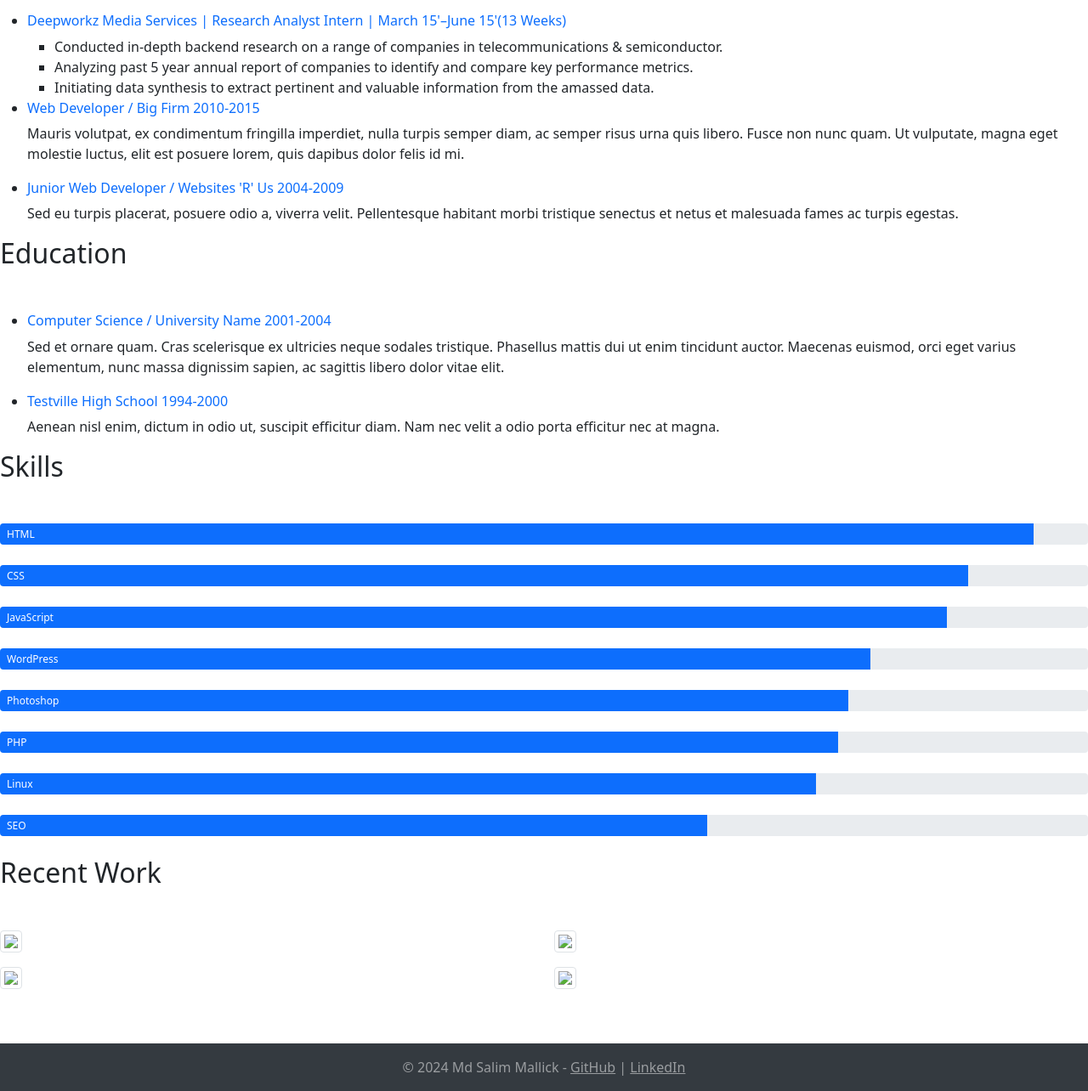
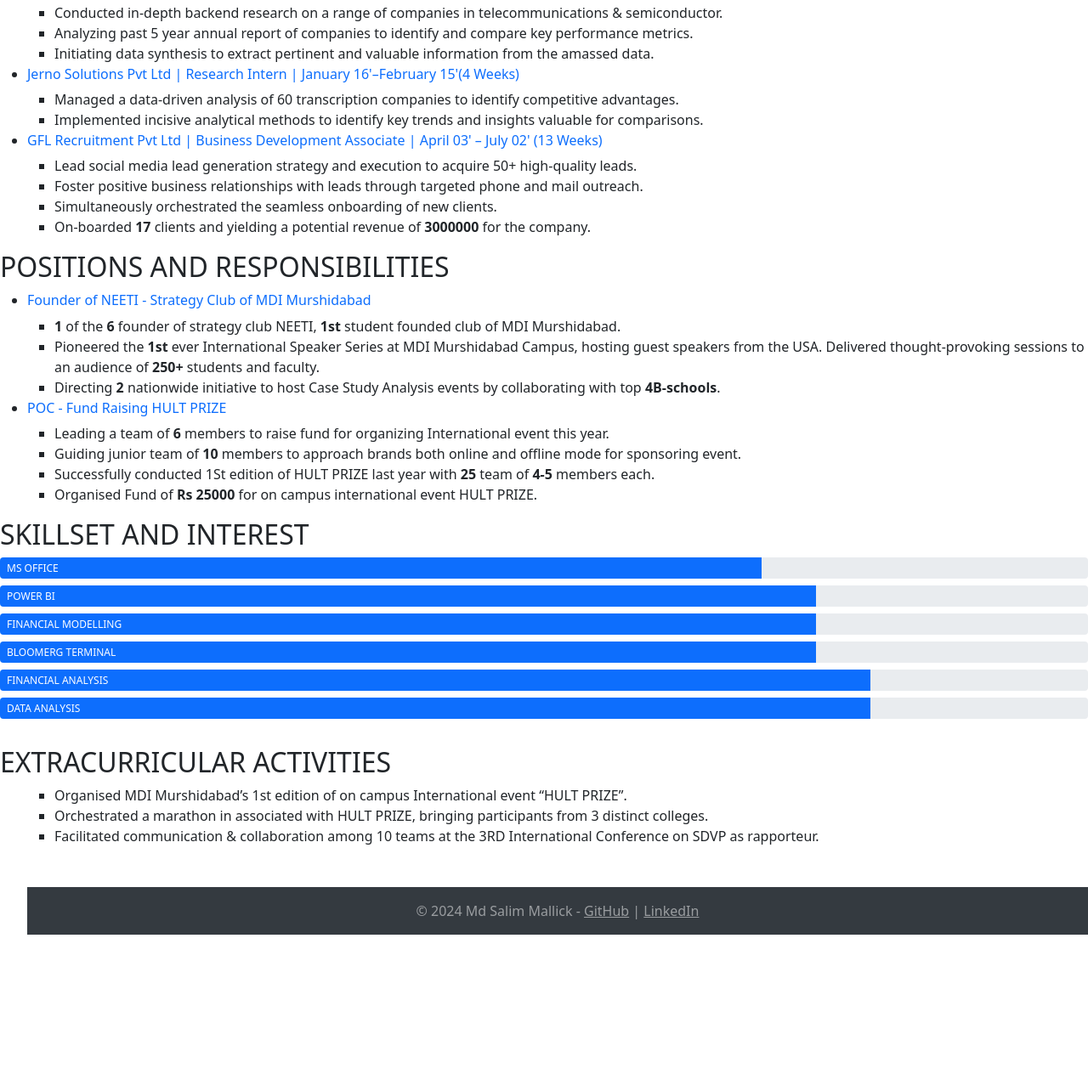
Before and after one commit to mdsalimmallick/mdsalimmallick.github.io, a plain HTML site: page index.html in a window 1280 px wide. Shown: the part 582-1866 px from the top of the page at 85% size. After the commit the page ends 1698 px from the top, so only its background shows below. Drawn offline with nearby package versions, Linux system fonts and the light colour scheme.

Commit message:
resume updated

```diff
--- a/index.html
+++ b/index.html
@@ -62,11 +62,10 @@
       </div>
     </div>
   </main>
-  <h2 class="mb-5">INTERNSHIPS</h2>
+  <h2 class="mb-2">INTERNSHIPS</h2>
   <ul>
     <li>
       <h6 class="text-primary">Deepworkz Media Services | Research Analyst Intern | March 15'–June 15'(13 Weeks)</h6>
-
       <ul style="list-style-type:square;">
         <li>Conducted in-depth backend research on a range of companies in telecommunications & semiconductor.</li>
         <li>Analyzing past 5 year annual report of companies to identify and compare key performance metrics.</li>
@@ -74,78 +73,76 @@
       </ul>
     </li>
     <li>
-      <h6 class="text-primary">Web Developer / Big Firm 2010-2015</h6>
-      <p>Mauris volutpat, ex condimentum fringilla imperdiet, nulla turpis semper diam, ac semper risus urna quis libero. Fusce non nunc quam. Ut vulputate, magna eget molestie luctus, elit est posuere lorem, quis dapibus dolor felis id mi.</p>
+        <h6 class="text-primary">Jerno Solutions Pvt Ltd | Research Intern | January 16'–February 15'(4 Weeks)</h6>
+        <ul style="list-style-type:square;">
+            <li>Managed a data-driven analysis of 60 transcription companies to identify competitive advantages.</li>
+            <li>Implemented incisive analytical methods to identify key trends and insights valuable for comparisons.</li>
+        </ul>
       </li>
       <li>
-      <h6 class="text-primary">Junior Web Developer / Websites 'R' Us 2004-2009</h6>
-      <p>Sed eu turpis placerat, posuere odio a, viverra velit. Pellentesque habitant morbi tristique senectus et netus et malesuada fames ac turpis egestas.</p>
+        <h6 class="text-primary">GFL Recruitment Pvt Ltd | Business Development Associate | April 03' – July 02' (13 Weeks)</h6>
+        <ul style="list-style-type:square;">
+            <li>Lead social media lead generation strategy and execution to acquire 50+ high-quality leads.</li>
+            <li>Foster positive business relationships with leads through targeted phone and mail outreach.</li>
+            <li>Simultaneously orchestrated the seamless onboarding of new clients.</li>
+            <li>On-boarded <b>17</b> clients and yielding a potential revenue of <b>3000000</b> for the company.</li>
+        </ul>
       </li>
   </ul>
 
-  <h2 class="mb-5">Education</h2>
+  <h2 class="mb-2">POSITIONS AND RESPONSIBILITIES</h2>
 <ul>
     <li>
-    <h6 class="text-primary">Computer Science / University Name 2001-2004</h6>
-    <p>Sed et ornare quam. Cras scelerisque ex ultricies neque sodales tristique. Phasellus mattis dui ut enim tincidunt auctor. Maecenas euismod, orci eget varius elementum, nunc massa dignissim sapien, ac sagittis libero dolor vitae elit.</p>
+    <h6 class="text-primary">Founder of NEETI - Strategy Club of MDI Murshidabad</h6>
+    <ul style="list-style-type:square;">
+        <li><b>1</b> of the <b>6</b> founder of strategy club NEETI, <b>1st</b> student founded club of MDI Murshidabad.</li>
+        <li>Pioneered the <b>1st</b> ever International Speaker Series at MDI Murshidabad Campus, hosting guest speakers from the USA. Delivered thought-provoking sessions to an audience of <b>250+</b> students and faculty.</li>
+        <li>Directing <b>2</b> nationwide initiative to host Case Study Analysis events by collaborating with top <b>4B-schools</b>.</li>
+    </ul>
   </li>
+
   <li>
-    <h6 class="text-primary">Testville High School 1994-2000</h6>
-    <p>Aenean nisl enim, dictum in odio ut, suscipit efficitur diam. Nam nec velit a odio porta efficitur nec at magna.</p>
+    <h6 class="text-primary">POC - Fund Raising HULT PRIZE</h6>
+    <ul style="list-style-type:square;">
+        <li>Leading a team of <b>6</b> members to raise fund for organizing International event this year.</li>
+        <li>Guiding junior team of <b>10</b> members to approach brands both online and offline mode for sponsoring event.</li>
+        <li>Successfully conducted 1St edition of HULT PRIZE last year with <b>25</b> team of <b>4-5</b> members each.</li>
+        <li>Organised Fund of <b>Rs 25000</b> for on campus international event HULT PRIZE.</li>
+  </ul>
 </li>
 </ul>
 
-<h2 class="mb-5">Skills</h2>
-<div class="progress mb-4" style="height:25px;">
-  <div class="progress-bar bg-primary text-left pl-2" role="progressbar" style="width: 95%" aria-valuenow="95" aria-valuemin="0" aria-valuemax="100">HTML</div>
+<h2 class="mb-2">SKILLSET AND INTEREST</h2>
+<div class="progress mb-2" style="height:25px;">
+  <div class="progress-bar bg-primary text-left pl-2" role="progressbar" style="width: 70%" aria-valuenow="70" aria-valuemin="0" aria-valuemax="100">MS OFFICE</div>
 </div>
-<div class="progress mb-4" style="height:25px;">
-  <div class="progress-bar bg-primary text-left pl-2" role="progressbar" style="width: 89%" aria-valuenow="89" aria-valuemin="0" aria-valuemax="100">CSS</div>
+<div class="progress mb-2" style="height:25px;">
+  <div class="progress-bar bg-primary text-left pl-2" role="progressbar" style="width: 75%" aria-valuenow="75" aria-valuemin="0" aria-valuemax="100">POWER BI</div>
 </div>
-<div class="progress mb-4" style="height:25px;">
-  <div class="progress-bar bg-primary text-left pl-2" role="progressbar" style="width: 87%" aria-valuenow="87" aria-valuemin="0" aria-valuemax="100">JavaScript</div>
+<div class="progress mb-2" style="height:25px;">
+  <div class="progress-bar bg-primary text-left pl-2" role="progressbar" style="width: 75%" aria-valuenow="75" aria-valuemin="0" aria-valuemax="100">FINANCIAL MODELLING</div>
 </div>
-<div class="progress mb-4" style="height:25px;">
-  <div class="progress-bar bg-primary text-left pl-2" role="progressbar" style="width: 80%" aria-valuenow="80" aria-valuemin="0" aria-valuemax="100">WordPress</div>
+<div class="progress mb-2" style="height:25px;">
+  <div class="progress-bar bg-primary text-left pl-2" role="progressbar" style="width: 75%" aria-valuenow="75" aria-valuemin="0" aria-valuemax="100">BLOOMERG TERMINAL</div>
 </div>
-<div class="progress mb-4" style="height:25px;">
-  <div class="progress-bar bg-primary text-left pl-2" role="progressbar" style="width: 78%" aria-valuenow="78" aria-valuemin="0" aria-valuemax="100">Photoshop</div>
+<div class="progress mb-2" style="height:25px;">
+  <div class="progress-bar bg-primary text-left pl-2" role="progressbar" style="width: 80%" aria-valuenow="80" aria-valuemin="0" aria-valuemax="100">FINANCIAL ANALYSIS</div>
 </div>
-<div class="progress mb-4" style="height:25px;">
-  <div class="progress-bar bg-primary text-left pl-2" role="progressbar" style="width: 77%" aria-valuenow="77" aria-valuemin="0" aria-valuemax="100">PHP</div>
-</div>
-<div class="progress mb-4" style="height:25px;">
-  <div class="progress-bar bg-primary text-left pl-2" role="progressbar" style="width: 75%" aria-valuenow="75" aria-valuemin="0" aria-valuemax="100">Linux</div>
-</div>
-<div class="progress mb-4" style="height:25px;">
-  <div class="progress-bar bg-primary text-left pl-2" role="progressbar" style="width: 65%" aria-valuenow="65" aria-valuemin="0" aria-valuemax="100">SEO</div>
+<div class="progress mb-2" style="height:25px;">
+  <div class="progress-bar bg-primary text-left pl-2" role="progressbar" style="width: 80%" aria-valuenow="80" aria-valuemin="0" aria-valuemax="100">DATA ANALYSIS</div>
 </div>
 
-<h2 class="mb-5">Recent Work</h2>
-<div class="row">
-  <div class="col-md mb-3">
-    <a href="#">
-      <img class="img-fluid img-thumbnail" src="screenshot.png">
-    </a>
-  </div>
-  <div class="col-md mb-3">
-    <a href="#">
-      <img class="img-fluid img-thumbnail" src="screenshot.png">
-    </a>
-  </div>
-</div>
-<div class="row">
-  <div class="col-md mb-3">
-    <a href="#">
-      <img class="img-fluid img-thumbnail" src="screenshot.png">
-    </a>
-  </div>
-  <div class="col-md mb-3">
-    <a href="#">
-      <img class="img-fluid img-thumbnail" src="screenshot.png">
-    </a>
-  </div>
-</div>
+</br>
+<h2 class="mb-2">EXTRACURRICULAR ACTIVITIES</h2>
+<ul>
+
+
+    <ul style="list-style-type:square;">
+        <li>Organised MDI Murshidabad’s 1st edition of on campus International event “HULT PRIZE”.</li>
+        <li>Orchestrated a marathon in associated with HULT PRIZE, bringing participants from 3 distinct colleges.</li>
+        <li>Facilitated communication & collaboration among 10 teams at the 3RD International Conference on SDVP as rapporteur.</li>
+    </ul>
+
 
 <footer class="bg-dark text-white-50 text-center mt-5 p-3">
     &copy; 2024 Md Salim Mallick - <a href="https://github.com/mdsalimmallick/Information" class="text-white-50">GitHub</a> | <a href="https://www.linkedin.com/in/mallick-salim-837859206" class="text-white-50">LinkedIn</a>
```
Lines whose indentation alone changed are shown as unchanged.
